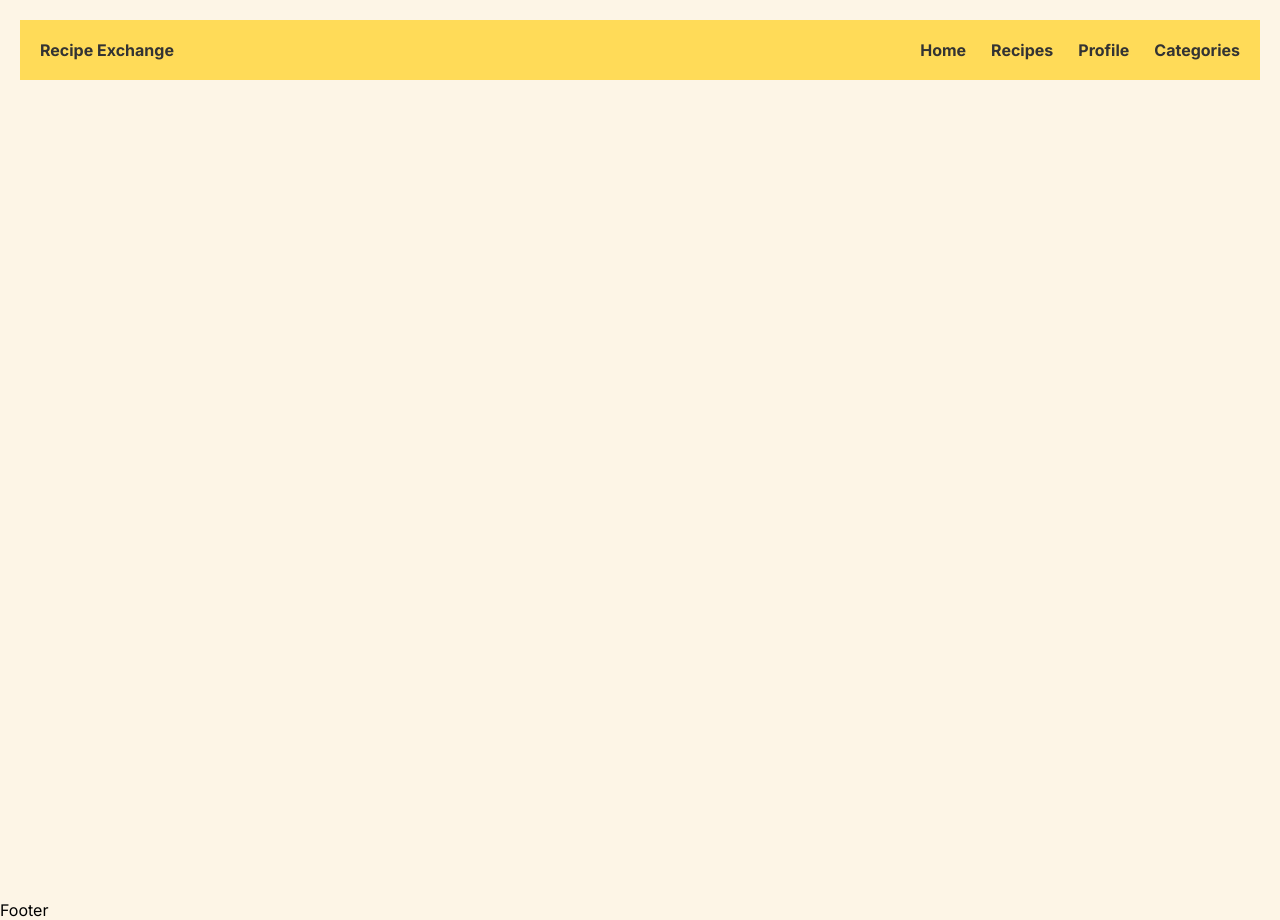
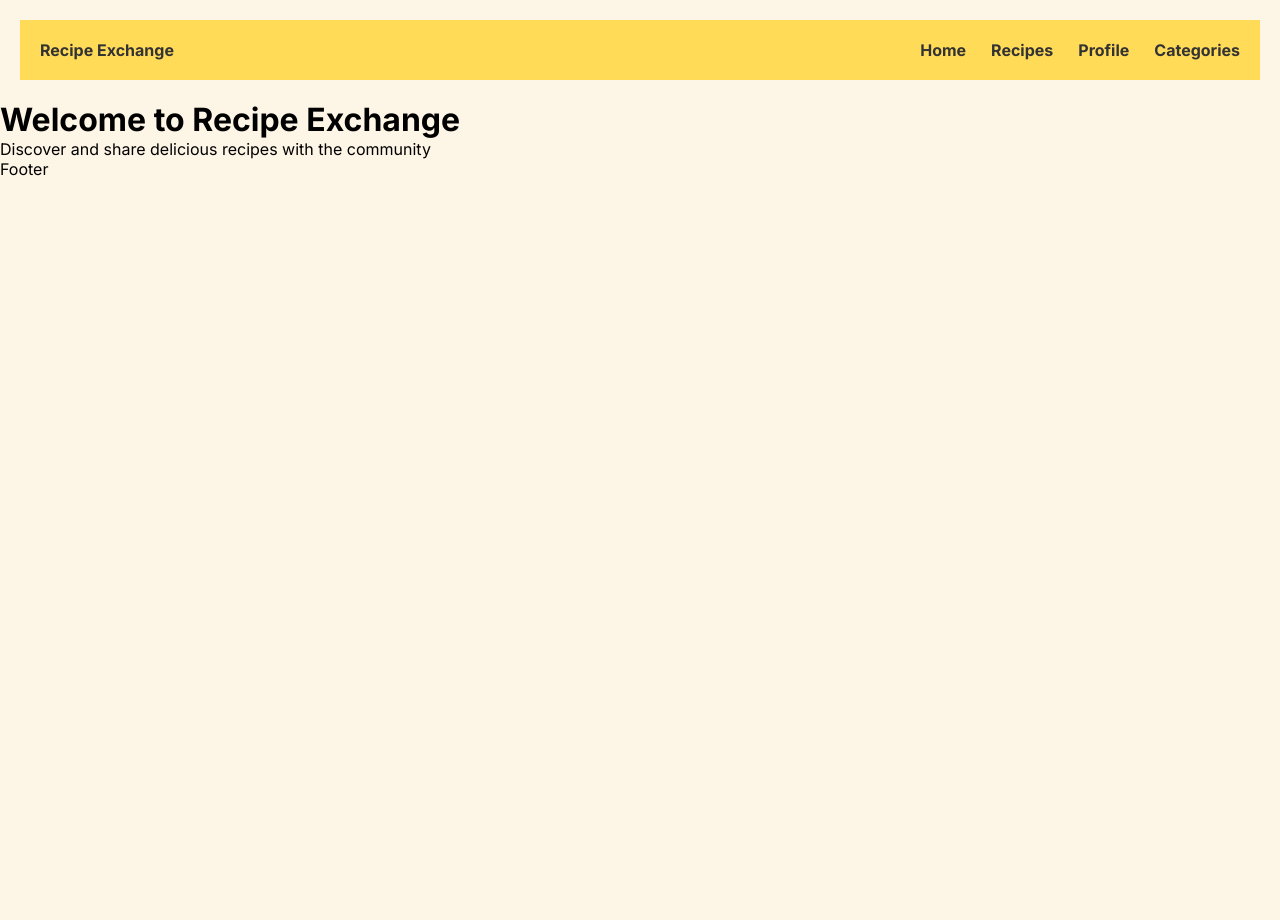
Before and after one commit to mohamedmhussein/recipeexchange, a Next.js app: page / in a window 1280 px wide. After the commit the page ends 800 px from the top, so only its background shows below. Built offline with nearby package versions, Linux system fonts and the light colour scheme.

Commit message:
Updates the introduction of the homepage

```diff
--- a/src/app/page.js
+++ b/src/app/page.js
@@ -3,10 +3,11 @@ import styles from './page.module.css'
 
 export default function Home() {
   return (
-    <main className={styles.main}>
-      <div className={styles.description}>
-
+    <div className={styles.container}>
+      <div className={styles.intro}>
+        <h1>Welcome to Recipe Exchange</h1>
+        <p>Discover and share delicious recipes with the community</p>
       </div>
-    </main>
+    </div>
   )
 }
```
